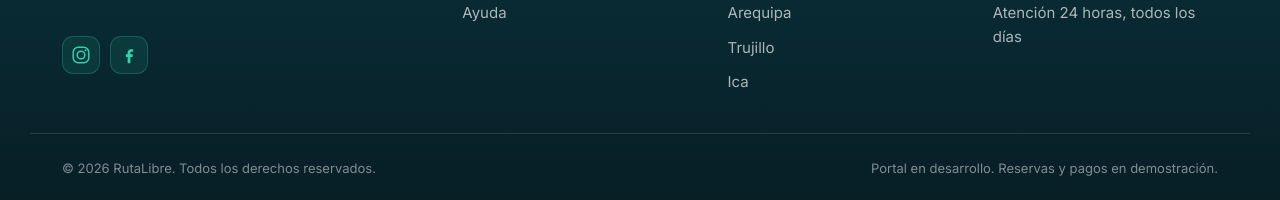
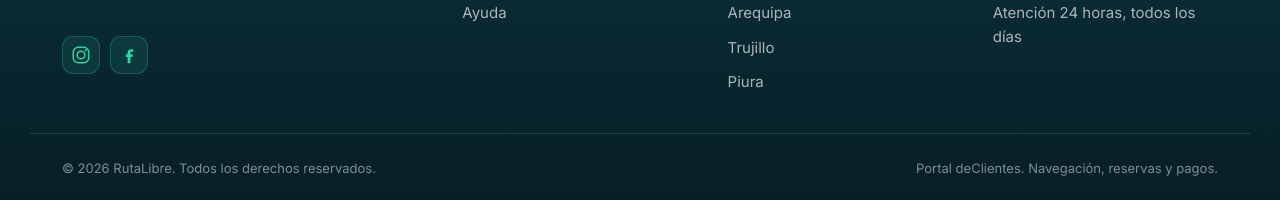
Before and after one commit to mathiassimoncastillosolano-eng/Portal---Transportes, a React (Vite) app: page / in a window 1280 px wide. Shown: the part 1174-1374 px from the top of the page. Built offline with nearby package versions, Linux system fonts and the light colour scheme; no server answers.

Commit message:
feat: entrega final

```diff
--- a/src/componentes/navegacion/PieDePagina.jsx
+++ b/src/componentes/navegacion/PieDePagina.jsx
@@ -93,7 +93,7 @@ export function PieDePagina() {
 
       <div className="contenedor pie-de-pagina__linea-inferior">
         <p>© {anioActual} RutaLibre. Todos los derechos reservados.</p>
-        <p>Portal en desarrollo. Reservas y pagos en demostración.</p>
+        <p>Portal deClientes. Navegación, reservas y pagos.</p>
       </div>
     </footer>
   )
--- a/src/datos/ciudades.js
+++ b/src/datos/ciudades.js
@@ -3,12 +3,6 @@ export const ciudades = [
   'Cusco',
   'Arequipa',
   'Trujillo',
-  'Ica',
   'Piura',
   'Chiclayo',
-  'Huancayo',
-  'Puno',
-  'Tacna',
-  'Ayacucho',
-  'Cajamarca',
 ]
```
Also changed, not shown: 1 other file (tests, documents, lock files or other folders).
